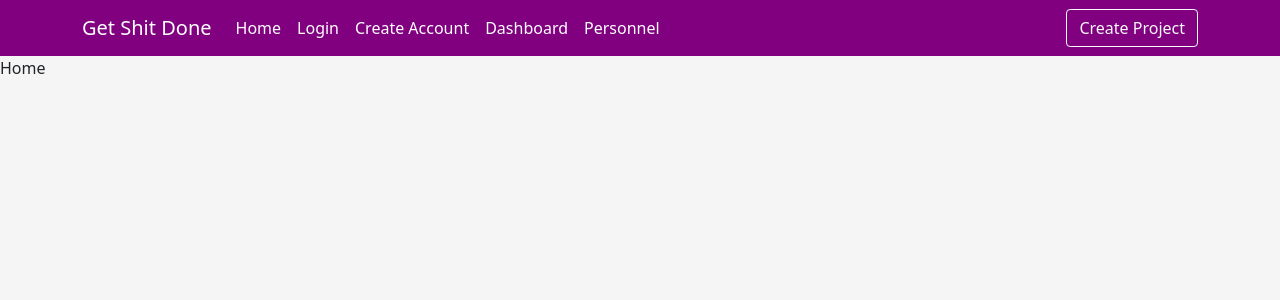
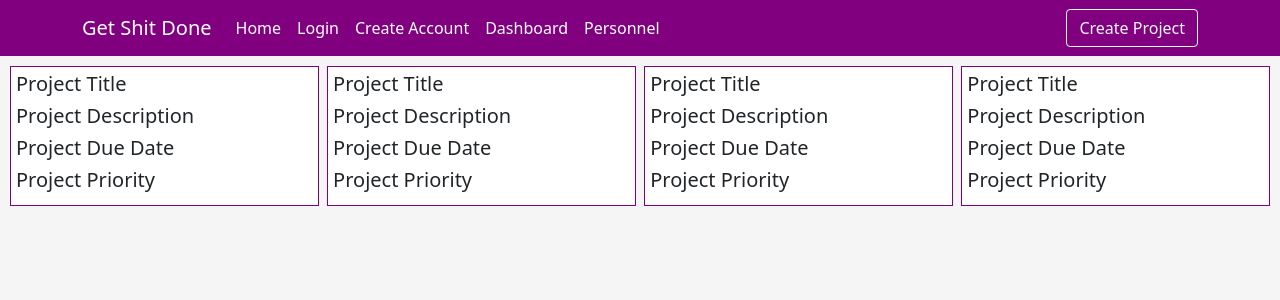
Before and after one commit to alsalmiw/get-done-react, a React (Create React App) app: page / in a window 1280 px wide. Shown: the top 300 px of the page. Built offline with nearby package versions, Linux system fonts and the light colour scheme.

Commit message:
created project snippit

```diff
--- a/src/App.css
+++ b/src/App.css
@@ -58,3 +58,16 @@ body{
   background-color: whitesmoke;
   border-radius: 10px;
 }
+.project-snippit-container{
+  display: flex;
+  justify-content:space-between ;
+  flex-direction: row;
+  margin: 10px;
+}
+
+.snippit-container{
+  width: 24.5%;
+  padding: 5px;
+  background-color: white;
+  border: 1px solid purple;
+}
--- /dev/null
+++ b/src/Components/ProjectSnippitComponent.js
@@ -0,0 +1,13 @@
+import React from 'react'
+import {Row, Col} from 'react-bootstrap'
+
+export default function ProjectSnippitComponent() {
+  return (
+    <div className='snippit-container'>
+        <Row><h5>Project Title</h5></Row>
+        <Row><h5>Project Description</h5></Row>
+        <Row><h5>Project Due Date</h5></Row>
+        <Row><h5>Project Priority</h5></Row>
+    </div>
+  )
+}
--- a/src/Pages/Home.js
+++ b/src/Pages/Home.js
@@ -1,7 +1,16 @@
 import React from 'react'
+import ProjectSnippitComponent from '../Components/ProjectSnippitComponent'
 
 export default function Home() {
   return (
-    <div>Home</div>
+
+    <div className='project-snippit-container'>
+
+    <ProjectSnippitComponent />
+    <ProjectSnippitComponent />
+    <ProjectSnippitComponent />
+    <ProjectSnippitComponent />
+    </div>
+
   )
 }
```
